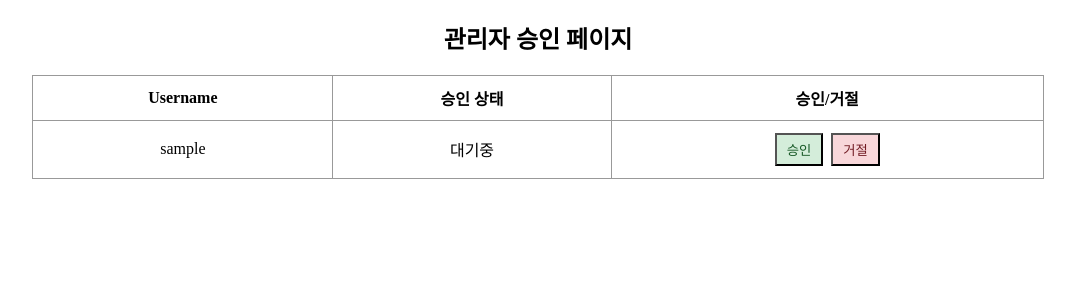
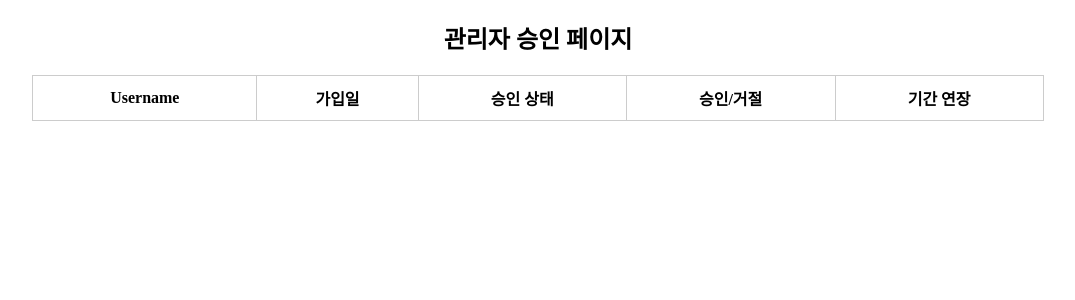
Before and after one commit to parkdonghyun1993/kream-auth-server, a Flask app: page /admin in a window 1280 px wide. Shown: the top 300 px of the page, without its empty margins (102-1177 px from the left). Run offline with Flask 3, Linux system fonts and the light colour scheme; a database or web service that is not in the repository returns one stand-in record (values such as "Sample title"); lists and menus that the app fills with data are empty.

Commit message:
Update admin.html

```diff
--- a/server_project/templates/admin.html
+++ b/server_project/templates/admin.html
@@ -1,78 +1,85 @@
 <!DOCTYPE html>
-<html lang="en">
+<html lang="ko">
 <head>
     <meta charset="UTF-8">
-    <title>Admin Page</title>
+    <title>관리자 승인 페이지</title>
     <style>
-        table {
-            border-collapse: collapse;
-            width: 80%;
-            margin: 20px auto;
-        }
-
-        th, td {
-            padding: 10px;
-            border: 1px solid #999;
-            text-align: center;
-        }
-
-        button {
-            padding: 5px 10px;
-            margin: 2px;
-            cursor: pointer;
-        }
-
-        .approved {
-            background-color: #d4edda;
-            color: #155724;
-        }
-
-        .rejected {
-            background-color: #f8d7da;
-            color: #721c24;
-        }
+        table { width: 80%; margin: 20px auto; border-collapse: collapse; }
+        th, td { padding: 10px; text-align: center; border: 1px solid #ccc; }
+        button { padding: 6px 12px; margin: 2px; }
+        .approve { background-color: #b2f2bb; }
+        .reject { background-color: #ffc9c9; }
+        .extend { background-color: #b2e5f2; }
+        input[type=number] { width: 50px; }
     </style>
 </head>
 <body>
-    <h2 style="text-align:center;">관리자 승인 페이지</h2>
-
+    <h2 style="text-align:center">관리자 승인 페이지</h2>
     <table>
         <thead>
             <tr>
                 <th>Username</th>
+                <th>가입일</th>
                 <th>승인 상태</th>
                 <th>승인/거절</th>
+                <th>기간 연장</th>
             </tr>
         </thead>
-        <tbody>
-            {% for user in users %}
-            <tr>
-                <td>{{ user.username }}</td>
+        <tbody id="userTable"></tbody>
+    </table>
+
+<script>
+// 사용자 목록 불러오기
+fetch('/admin/users')
+    .then(response => response.json())
+    .then(users => {
+        const table = document.getElementById('userTable');
+        users.forEach(user => {
+            const tr = document.createElement('tr');
+            tr.innerHTML = `
+                <td>${user.username}</td>
+                <td>${user.created_at || '-'}</td>
+                <td>${user.approved ? `승인됨 (만료일: ${user.access_expire || '-'})` : '대기중'}</td>
                 <td>
-                    {% if user.is_approved %}
-                        승인됨
-                    {% elif user.is_approved == False %}
-                        거절됨
-                    {% else %}
-                        대기중
-                    {% endif %}
+                    <button class="approve" onclick="approve('${user.username}')">승인</button>
+                    <button class="reject" onclick="reject('${user.username}')">거절</button>
                 </td>
                 <td>
-                    <form action="/admin/approve" method="post" style="display:inline;">
-                        <input type="hidden" name="username" value="{{ user.username }}">
-                        <input type="hidden" name="action" value="approve">
-                        <button class="approved" type="submit">승인</button>
-                    </form>
+                    <input type="number" min="1" max="90" id="days_${user.username}" placeholder="일수">
+                    <button class="extend" onclick="extend('${user.username}')">연장</button>
+                </td>
+            `;
+            table.appendChild(tr);
+        });
+    });
 
-                    <form action="/admin/approve" method="post" style="display:inline;">
-                        <input type="hidden" name="username" value="{{ user.username }}">
-                        <input type="hidden" name="action" value="reject">
-                        <button class="rejected" type="submit">거절</button>
-                    </form>
-                </td>
-            </tr>
-            {% endfor %}
-        </tbody>
-    </table>
+function approve(username) {
+    fetch(`/admin/approve/${username}`, { method: 'POST' })
+        .then(() => location.reload());
+}
+
+function reject(username) {
+    fetch(`/admin/reject/${username}`, { method: 'POST' })
+        .then(() => location.reload());
+}
+
+function extend(username) {
+    const days = document.getElementById(`days_${username}`).value;
+    if (!days || days < 1 || days > 90) {
+        alert('1~90일 범위 내로 입력해주세요.');
+        return;
+    }
+    fetch(`/admin/extend/${username}`, {
+        method: 'POST',
+        headers: { 'Content-Type': 'application/json' },
+        body: JSON.stringify({ days: parseInt(days) })
+    })
+    .then(res => res.json())
+    .then(data => {
+        alert(data.message);
+        location.reload();
+    });
+}
+</script>
 </body>
 </html>
```
